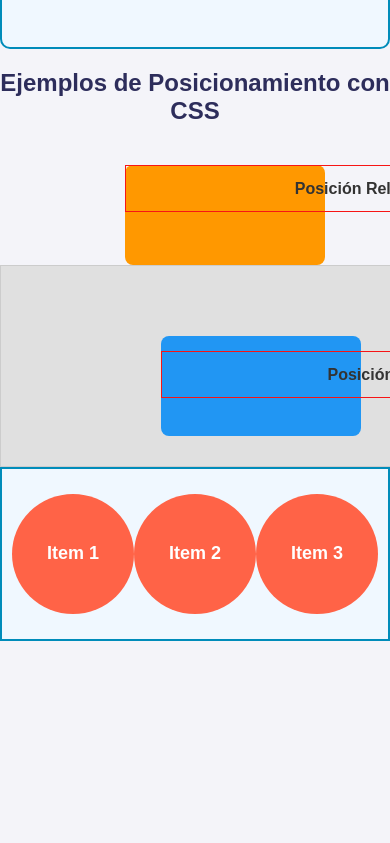
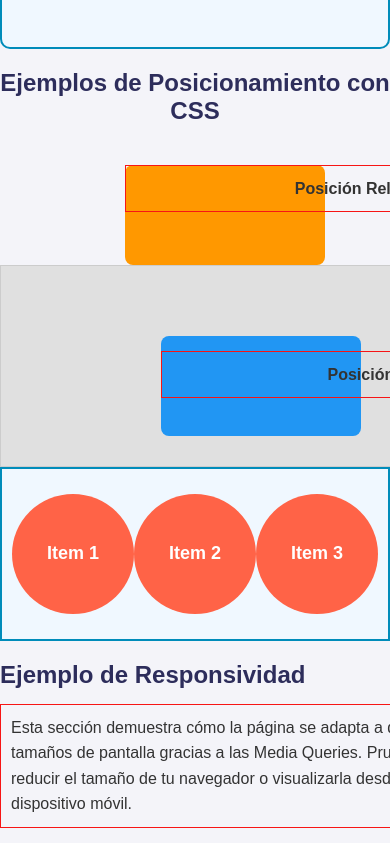
Before and after one commit to iluistorress/mi-pagina-web, a plain HTML site: page index.html in a window 390 px wide. Shown: the part 1572-2415 px from the top of the page. Before the commit the page ends 2233 px from the top, so only its background shows below. Drawn offline with Linux system fonts and the light colour scheme.

Commit message:
Agregado Media Queries para responsividad del proyecto

```diff
--- a/index.html
+++ b/index.html
@@ -86,6 +86,13 @@
                 <div class="flex-item">Item 3</div>
             </div>
         </section>
+        <section class="responsive">
+            <h2>Ejemplo de Responsividad</h2>
+            <p>
+                Esta sección demuestra cómo la página se adapta a diferentes tamaños de pantalla gracias a las Media Queries.
+                Prueba reducir el tamaño de tu navegador o visualizarla desde un dispositivo móvil.
+            </p>
+        </section>
 
     </main>
 
```
Also changed, not shown: style.css (line endings or trailing spaces).
